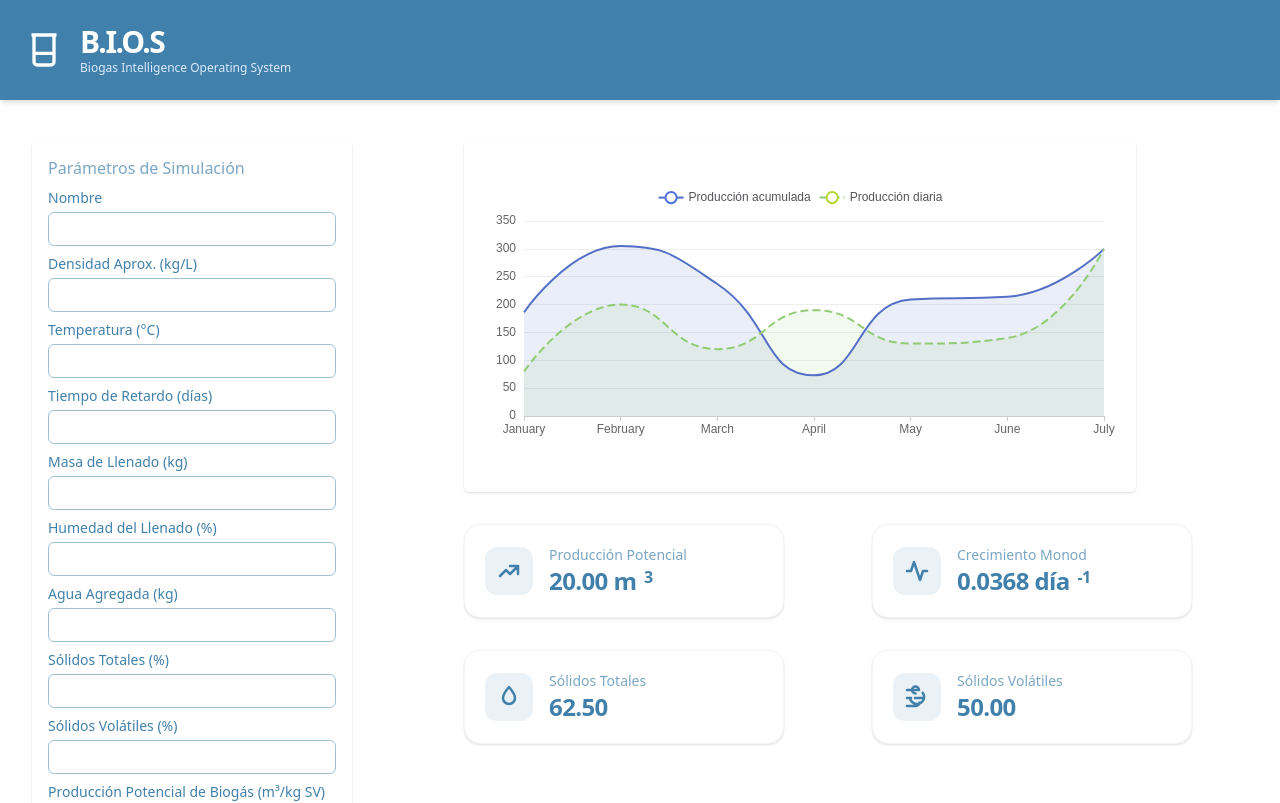
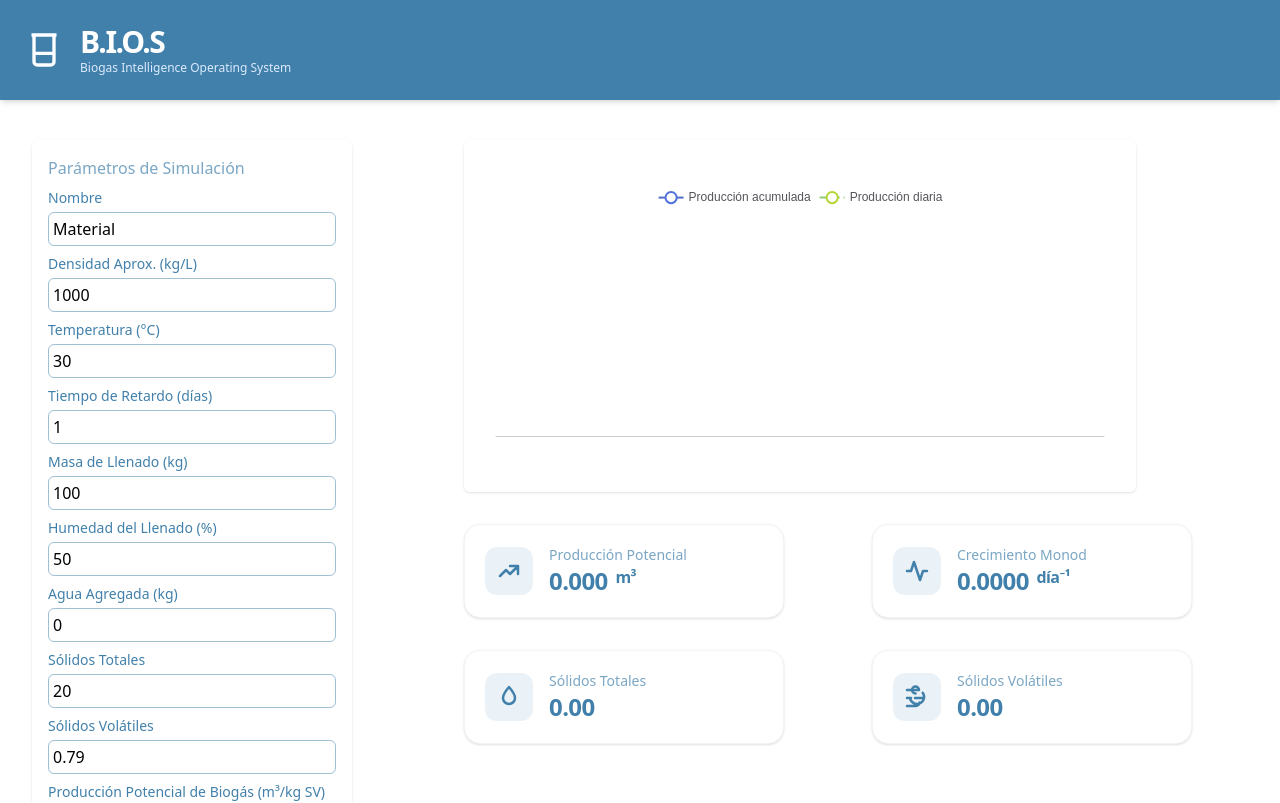
Before and after one commit to CharFranR/Biogas-Production-Simulator, a Vue app in the folder SimulatorProject/: page / in a window 1280 px wide. Shown: the top 803 px of the page. Built offline with nearby package versions, Linux system fonts and the light colour scheme.

Commit message:
mvp, connection by chapi

```diff
--- a/SimulatorProject/src/components/button.vue
+++ b/SimulatorProject/src/components/button.vue
@@ -1,13 +1,15 @@
 <script setup>
-    defineProps ( {
-        buttonName: String,
-        iconPath: String
-    })
+const props = defineProps({
+    buttonName: String,
+    iconPath: String
+})
+
+const emit = defineEmits(['click'])
 </script>
 
 <template>
 
-<div class="flex items-center justify-center shadow-sm w-full max-w-2xs  bg-[#4180ab]/80 rounded-2xl ">
+<div @click="$emit('click')" class="flex items-center justify-center shadow-sm w-full max-w-2xs  bg-[#4180ab]/80 rounded-2xl cursor-pointer">
 
     <div class="flex-shrink-0 flex items-center justify-center w-12 h-12 rounded-xl">
       <svg class="w-6 h-6 text-white" fill="none" stroke="currentColor" stroke-width="2.5" viewBox="0 0 24 24">
--- a/SimulatorProject/src/components/inputCard.vue
+++ b/SimulatorProject/src/components/inputCard.vue
@@ -1,15 +1,29 @@
-<script setup>
-    defineProps ( {
-        label: String
-    })
+<script setup lang="ts">
+const props = defineProps({
+    label: String,
+    modelValue: { type: [String, Number], default: '' },
+    type: { type: String, default: 'number' }
+})
+
+const emit = defineEmits(['update:modelValue'])
+
+function onInput(e: Event) {
+    const target = e.target as HTMLInputElement
+    if (props.type === 'number') {
+        const val = target.valueAsNumber
+        emit('update:modelValue', Number.isNaN(val) ? null : val)
+    } else {
+        emit('update:modelValue', target.value)
+    }
+}
 </script>
 
 
 <template>
 
 <div class="flex flex-col gap-1 justify-center max-w-2xs mt-2 ">
-    <h4 class="text-[#4180ab] text-sm">{{label}}</h4>
-    <input type="number" class="flex w-full border-1 border-solid  border-[#4180ab]/50 p-1 rounded-md ">
+        <h4 class="text-[#4180ab] text-sm">{{label}}</h4>
+        <input :type="type" :value="modelValue" @input="onInput" class="flex w-full border-1 border-solid  border-[#4180ab]/50 p-1 rounded-md ">
 </div>
 
 </template>
--- a/SimulatorProject/src/template.vue
+++ b/SimulatorProject/src/template.vue
@@ -1,10 +1,11 @@
 <script setup lang="ts">
 import Cards from './components/cards.vue'
-import Button from './components/Button.vue'
+import Button from './components/button.vue'
 import InputCard from './components/inputCard.vue'
 import Container from './components/container.vue'
-import AreaChart from "./components/AreaChart.vue"
+import AreaChart from "./components/areaChart.vue"
 import Header from "./components/header.vue"
+import { useSimulation } from './utilities/useSimulation'
 
 const iconTrending = "M13 7h8m0 0v8m0-8l-8 8-4-4-6 6"
 const iconMonitoing = "M22 12h-4l-3 9L9 3l-3 9H2"
@@ -12,26 +13,7 @@ const iconMoinsture = "M12 2s6 7 6 11a6 6 0 1 1-12 0c0-4 6-11 6-11z"
 const iconWind = "M17.7 7.7A7.1 7.1 0 1 1 5 13.1M18 13.1h-8M6 13.1H2M14.5 17.5A3.5 3.5 0 0 1 11 21H2M10.5 8.5A3.5 3.5 0 1 1 14 5H2"
 const iconPlay = "M5 3l14 9-14 9V3z"
 
-const desktop = {
-  January: 186,
-  February: 305,
-  March: 237,
-  April: 73,
-  May: 209,
-  June: 214,
-  July: 300,
-}
-
-const mobile = {
-  January: 80,
-  February: 200,
-  March: 120,
-  April: 190,
-  May: 130,
-  June: 140,
-  July: 300,
-}
-
+const { inputs, runSimulation, seriesAccum, seriesDaily, formattedOutputs } = useSimulation()
 
 </script>
 
@@ -45,19 +27,19 @@ const mobile = {
       <!-- Left column: inputs -->
       <div class="w-full lg:w-1/3">
         <Container label="Parámetros de Simulación" maxSize="max-w-xs">
-          <InputCard label="Nombre"/>
-          <InputCard label="Densidad Aprox. (kg/L)"/>
-          <InputCard label="Temperatura (°C)"/>
-          <InputCard label="Tiempo de Retardo (días)"/>
-          <InputCard label="Masa de Llenado (kg)"/>
-          <InputCard label="Humedad del Llenado (%)"/>
-          <InputCard label="Agua Agregada (kg)"/>
-          <InputCard label="Sólidos Totales (%)"/>
-          <InputCard label="Sólidos Volátiles (%)"/>
-          <InputCard label="Producción Potencial de Biogás (m³/kg SV)"/>
+          <InputCard label="Nombre" type="text" v-model="inputs.name"/>
+          <InputCard label="Densidad Aprox. (kg/L)" v-model="inputs.approxDensity"/>
+          <InputCard label="Temperatura (°C)" v-model="inputs.temperature"/>
+          <InputCard label="Tiempo de Retardo (días)" v-model="inputs.lagTime"/>
+          <InputCard label="Masa de Llenado (kg)" v-model="inputs.fillingMass"/>
+          <InputCard label="Humedad del Llenado (%)" v-model="inputs.moistureFilling"/>
+          <InputCard label="Agua Agregada (kg)" v-model="inputs.addedWater"/>
+          <InputCard label="Sólidos Totales " v-model="inputs.totalSolidsPercent"/>
+          <InputCard label="Sólidos Volátiles " v-model="inputs.volatileSolidsPercent"/>
+          <InputCard label="Producción Potencial de Biogás (m³/kg SV)" v-model="inputs.potentialBiogas"/>
 
           <div class="mt-4">
-            <Button buttonName="Ejecutar Simulación" :iconPath="iconPlay"></Button>
+            <Button @click="runSimulation" buttonName="Ejecutar Simulación" :iconPath="iconPlay"></Button>
           </div>
         </Container>
       </div>
@@ -66,8 +48,8 @@ const mobile = {
       <div class="w-full lg:w-2/3 flex flex-col ">
         <Container maxSize="w-2xl">
           <AreaChart
-            :series-a="desktop"
-            :series-b="mobile"
+            :series-a="seriesAccum"
+            :series-b="seriesDaily"
             name-a="Producción acumulada"
             name-b="Producción diaria"
             color-a="#5470c6"
@@ -77,10 +59,10 @@ const mobile = {
         </Container>
 
         <div class="grid grid-cols-1 sm:grid-cols-2">
-          <Cards label="Producción Potencial" value="20.00 m" unit="3" :iconPath="iconTrending"></Cards>
-          <Cards label="Crecimiento Monod" value="0.0368 día" unit="-1" :iconPath="iconMonitoing"></Cards>
-          <Cards label="Sólidos Totales" value="62.50" :iconPath="iconMoinsture"></Cards>
-          <Cards label="Sólidos Volátiles" value="50.00" :iconPath="iconWind"></Cards>
+          <Cards label="Producción Potencial" :value="formattedOutputs.potentialProduction" unit="m³" :iconPath="iconTrending"></Cards>
+          <Cards label="Crecimiento Monod" :value="formattedOutputs.monod" unit="día⁻¹" :iconPath="iconMonitoing"></Cards>
+          <Cards label="Sólidos Totales" :value="formattedOutputs.TotalSolids" :iconPath="iconMoinsture"></Cards>
+          <Cards label="Sólidos Volátiles" :value="formattedOutputs.VolatileSolids" :iconPath="iconWind"></Cards>
         </div>
       </div>
 
--- /dev/null
+++ b/SimulatorProject/src/utilities/useSimulation.ts
@@ -0,0 +1,99 @@
+import { ref, reactive, computed } from 'vue'
+import { BasicParams } from '../models/BasicParams'
+import { Fill } from '../models/Fill'
+import { EnvironmentalParams } from '../models/EnvironmentalParams'
+import { SimulationParams } from '../models/SimulationParams'
+
+export function useSimulation() {
+  const inputs = reactive({
+    name: 'Material',
+    approxDensity: 1000, // kg/m3 ~ 1 kg/L
+    temperature: 30,
+    lagTime: 1,
+    fillingMass: 100,
+    moistureFilling: 50,
+    addedWater: 0,
+    totalSolidsPercent: 20,
+    volatileSolidsPercent: 0.79,
+    potentialBiogas: 0.5
+  })
+
+  const outputs = reactive({
+    monod: 0,
+    potentialProduction: 0,
+    TotalSolids: 0,
+    VolatileSolids: 0
+  })
+
+  const seriesAccum = ref<Array<number>>([])
+  const seriesDaily = ref<Array<number>>([])
+
+  function runSimulation() {
+    // build model instances
+    const basic = new BasicParams(
+      inputs.name,
+      Number(inputs.totalSolidsPercent),
+      Number(inputs.volatileSolidsPercent),
+      Number(inputs.potentialBiogas)
+    )
+
+    const fill = new Fill(
+      Number(inputs.fillingMass),
+      Number(inputs.moistureFilling),
+      Number(inputs.addedWater),
+      basic,
+      Number(inputs.lagTime),
+      Number(inputs.approxDensity)
+    )
+
+    const env = new EnvironmentalParams(Number(inputs.temperature), 0)
+
+    const sim = new SimulationParams(fill, env)
+
+    const raw: number[] = []
+    const result = sim.calculateSimulationData(fill, env, raw)
+
+    // parse returned simulationData (expected pairs: [i, value, i2, value2, ...])
+    const xs: number[] = []
+    const ys: number[] = []
+    for (let i = 0; i < result.simulationData.length; i += 2) {
+      const x = result.simulationData[i]
+      const y = result.simulationData[i + 1]
+      if (typeof y === 'number') {
+        xs.push(Number(x))
+        ys.push(Number(y))
+      }
+    }
+
+    seriesAccum.value = ys.slice()
+
+    // daily production = difference between cumulative values
+    const daily: number[] = []
+    for (let i = 0; i < ys.length; i++) {
+      const prev = i === 0 ? 0 : ys[i - 1]
+      daily.push(Number((ys[i] - prev).toFixed(6)))
+    }
+    seriesDaily.value = daily
+
+    outputs.monod = result.monod
+    outputs.potentialProduction = sim.potentialProduction
+    outputs.TotalSolids = result.TotalSolids
+    outputs.VolatileSolids = result.VolatileSolids
+  }
+
+  const formattedOutputs = computed(() => ({
+    monod: outputs.monod.toFixed(4),
+    potentialProduction: outputs.potentialProduction.toFixed(3),
+    TotalSolids: outputs.TotalSolids.toFixed(2),
+    VolatileSolids: outputs.VolatileSolids.toFixed(2)
+  }))
+
+  return {
+    inputs,
+    runSimulation,
+    seriesAccum,
+    seriesDaily,
+    outputs,
+    formattedOutputs
+  }
+}
```
